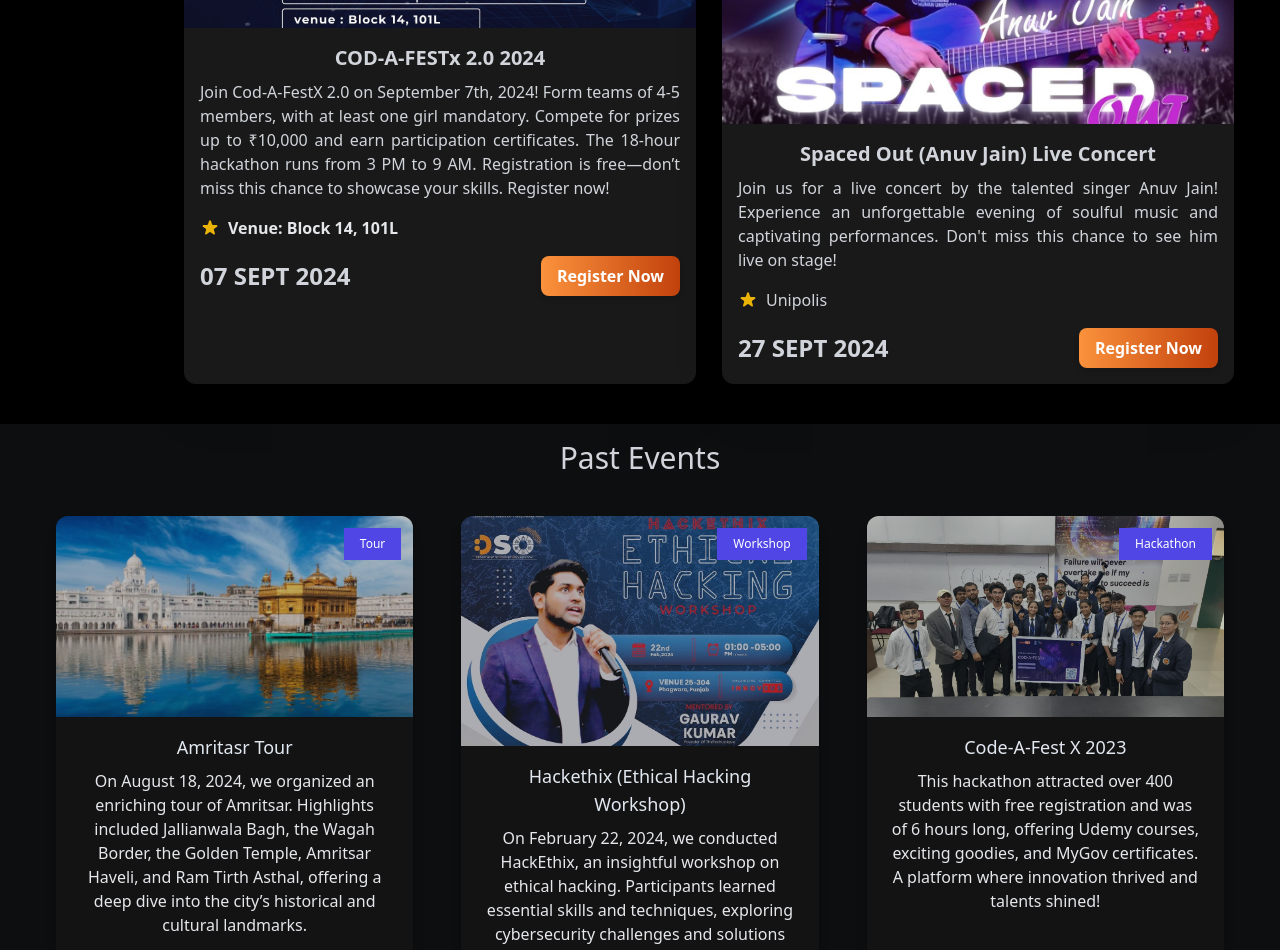
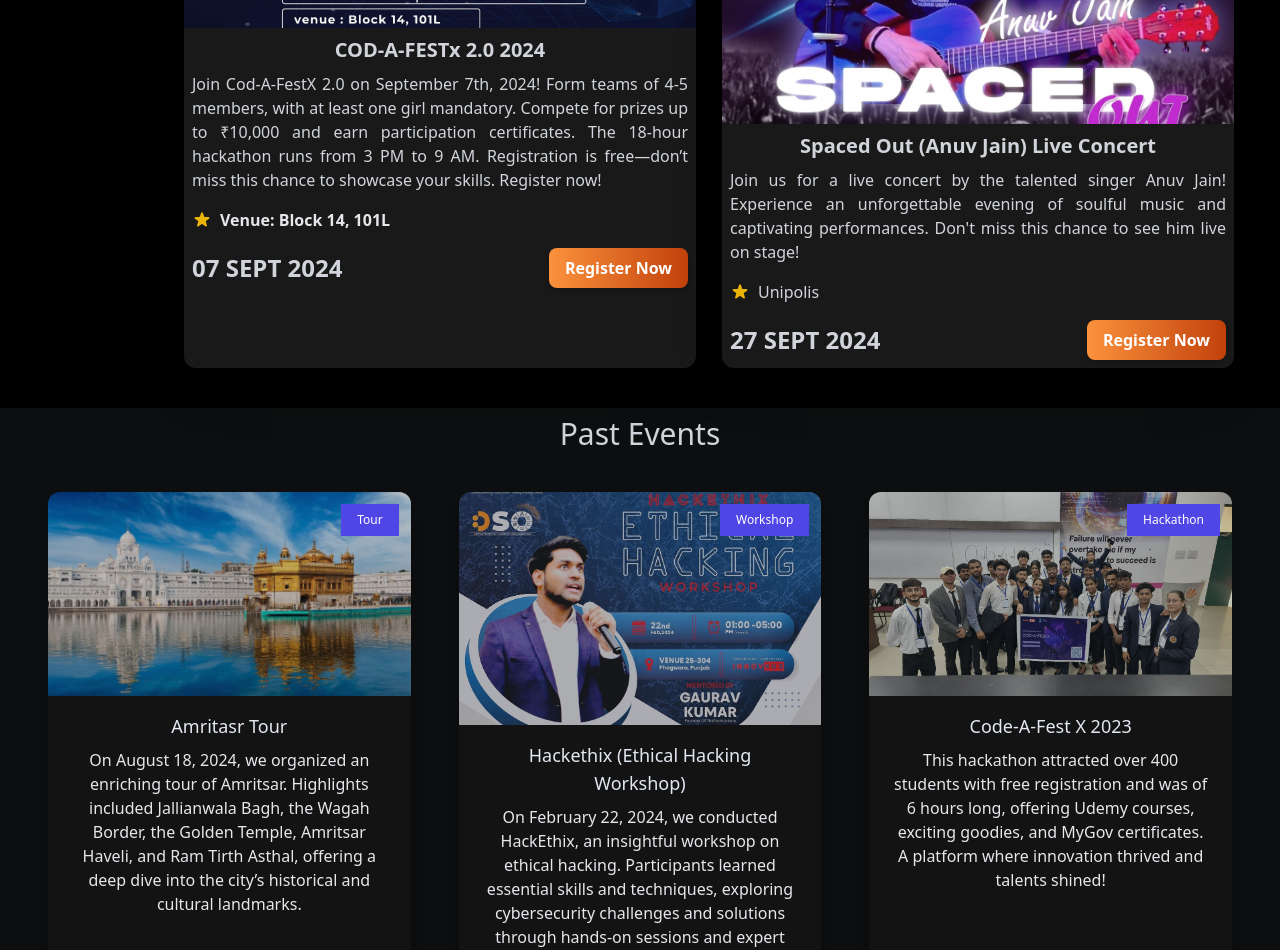
Before and after one commit to meaviishek/x-site, a React (Vite) app in the folder frontend/: page /events in a window 1280 px wide. Shown: the part 320-1270 px from the top of the page. Built offline with nearby package versions, Linux system fonts and the light colour scheme.

Commit message:
first commit

```diff
--- a/frontend/src/components/Events.jsx
+++ b/frontend/src/components/Events.jsx
@@ -35,7 +35,7 @@
     />
     </div>
     </div>
-    <div className="p-4">
+    <div className="p-2">
       <h2 className="text-xl font-bold mb-2 ">COD-A-FESTx 2.0 2024</h2>
       <p className=" mb-4 text-justify">
       Join Cod-A-FestX 2.0 on September 7th, 2024! Form teams of 4-5 members, with at least one girl mandatory. Compete for prizes up to ₹10,000 and earn participation certificates. The 18-hour hackathon runs from 3 PM to 9 AM. Registration is free—don’t miss this chance to showcase your skills. Register now!</p>
@@ -58,7 +58,7 @@
 
 
   <div
-    className="max-w-lg w-full bg-gray-100/10 text-gray-300 rounded-xl shadow-2xl overflow-hidden transform transition duration-500 hover:scale-105">
+    className="max-w-lg w-full bg-gray-100/10 text-gray-300 rounded-xl shadow-2xl overflow-hidden transform transition duration-500 md:hover:scale-105">
     <div className="relative">
       <img className="w-full h-72 object-cover" loading='lazy' src={Anuv} alt="Nature scene"/>
       <div className="absolute top-0 right-0 bg-blue-600 text-white px-2 py-1 m-2 rounded-md text-sm font-semibold">
@@ -73,7 +73,7 @@
     />
     </div>
     </div>
-    <div className="p-4">
+    <div className="p-2">
 
       <h2 className="text-xl font-bold mb-2 ">Spaced Out (Anuv Jain) Live Concert</h2>
       <p className=" text-justify mb-4">
@@ -135,13 +135,13 @@
 
 
 
-<div className="bg-[#1f21246f] p-4">
+<div className="bg-[#1f21246f] p-2">
 <h1 className='text-gray-300 text-3xl'>Past Events</h1>
 
 <section >
 
 
-<div className=" mx-auto p-5 sm:p-10 md:p-10">
+<div className=" mx-auto p-4 sm:p-10 md:p-10">
 
 
 
```
